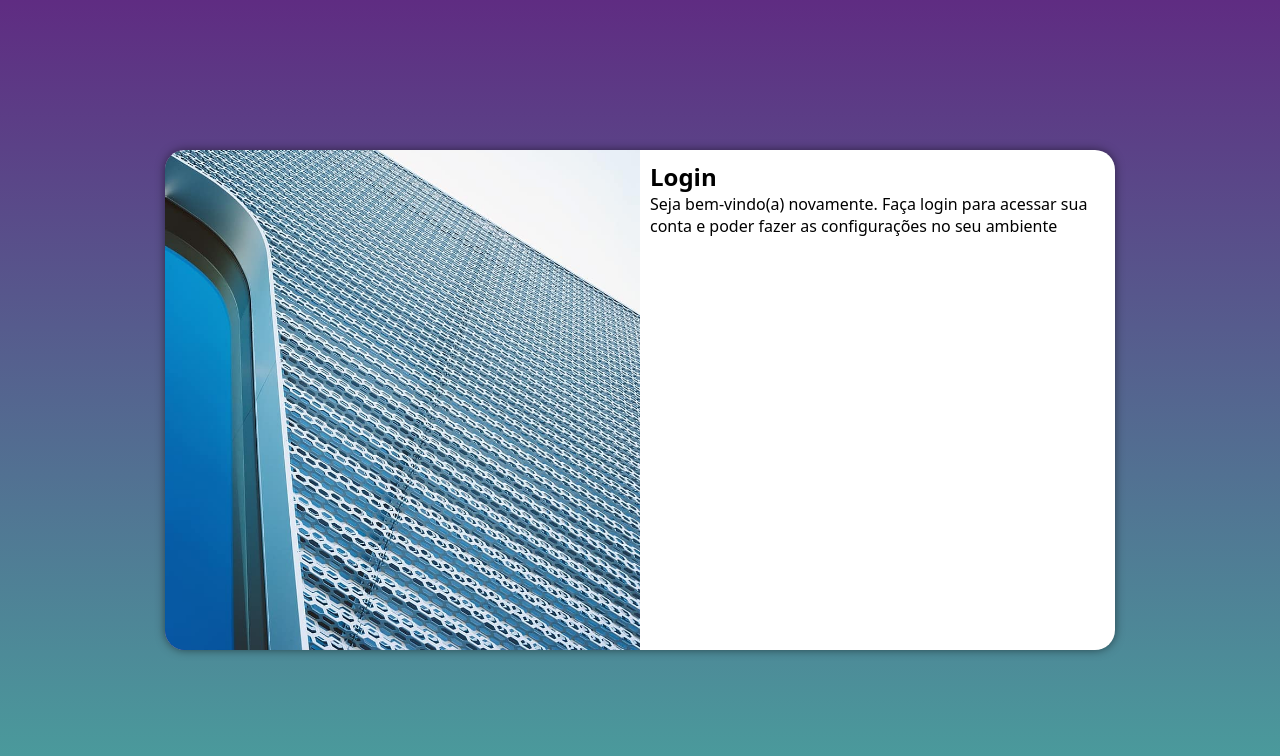
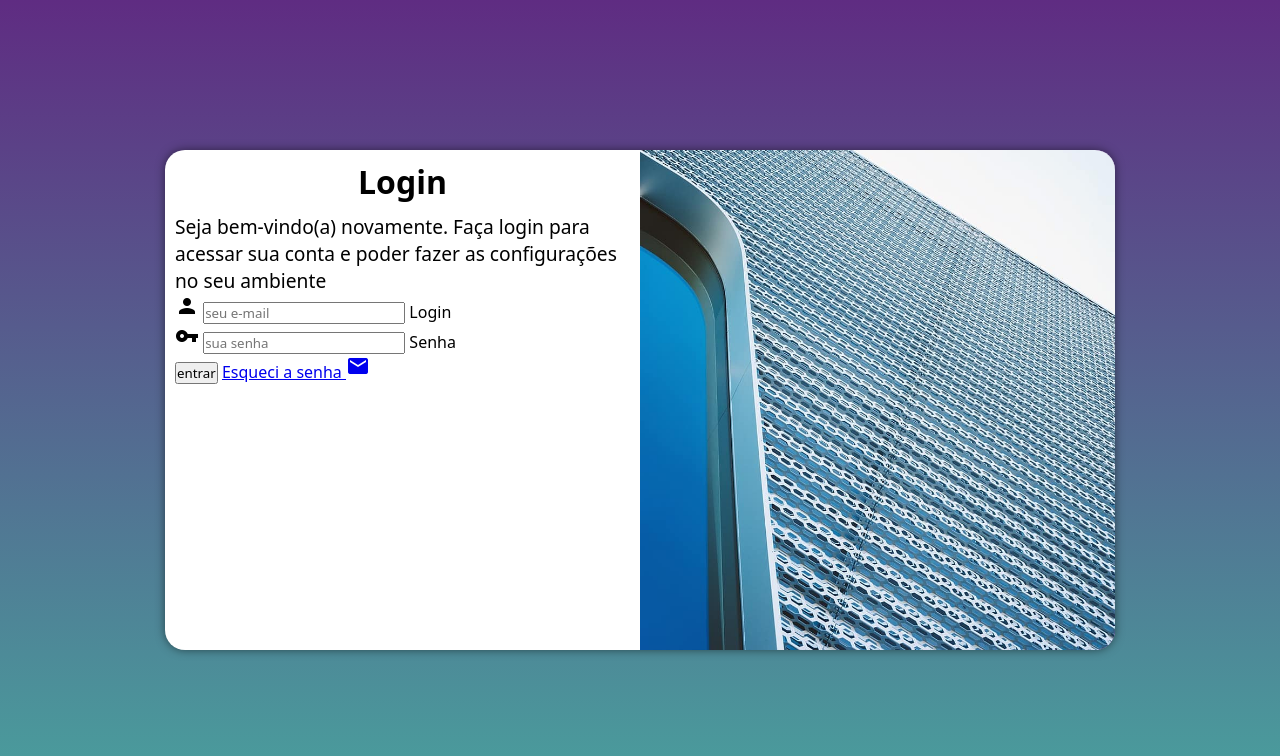
Before and after one commit to LuisFelipe7215/projeto-login, a plain HTML site: page index.html in a window 1280 px wide. Drawn offline with Linux system fonts and the light colour scheme.

Commit message:
Projeto login

```diff
--- a/index.html
+++ b/index.html
@@ -6,6 +6,7 @@
     <title>Login</title>
     <link rel="stylesheet" href="styles/style.css">
     <link rel="stylesheet" href="styles/media-query.css">
+    <link href="https://fonts.googleapis.com/icon?family=Material+Icons" rel="stylesheet">
 </head>
 <body>
     <main>
@@ -17,7 +18,24 @@
                 <h1>Login</h1>
                 <p>Seja bem-vindo(a) novamente. Faça login para acessar sua conta e poder fazer as configurações no seu ambiente</p>
                 <form action="login.php" method="post" autocomplete="on">
-
+                    <div class="campo">
+                        <span class="material-icons">
+                            person
+                        </span>
+                        <input type="email" name="login" id="ilogin" required placeholder="seu e-mail" autocomplete="email" maxlength="30">
+                        <label for="ilogin">Login</label>
+                    </div>
+                    <div class="campo">
+                        <span class="material-icons">
+                            vpn_key
+                        </span>
+                        <input type="password" name="senha" id="isenha" required placeholder="sua senha" autocomplete="current-password" minlength="8" maxlength="20">
+                        <label for="isenha">Senha</label>
+                    </div>
+                    <input type="submit" value="entrar">
+                    <a href="esqueci.html" class="botao">
+                        Esqueci a senha <span class="material-icons">mail</span>
+                    </a>
                 </form>
             </div>
         </section>
--- a/styles/media-query.css
+++ b/styles/media-query.css
@@ -31,14 +31,22 @@
     }
 
     section#login > div#imagem{
-        float: left;
+        float: right;
         width: 50%;
         height: 100%;
     }
 
     section#login > div#formulario{
-        float: right;
+        float: left;
         width: 50%;
     }
 
+    div#formulario > h1{
+        font-size: 2em;
+    }
+
+    div#formulario > p{
+        font-size: 1.2em;
+    }
+
 }
--- a/styles/style.css
+++ b/styles/style.css
@@ -50,3 +50,12 @@
     display: block;
     padding: 10px;
  }
+
+ div#formulario > h1{
+    text-align: center;
+    margin-bottom: 10px;
+ }
+
+ div#formulario > p{
+    font-size: 0.8em;
+ }
```
